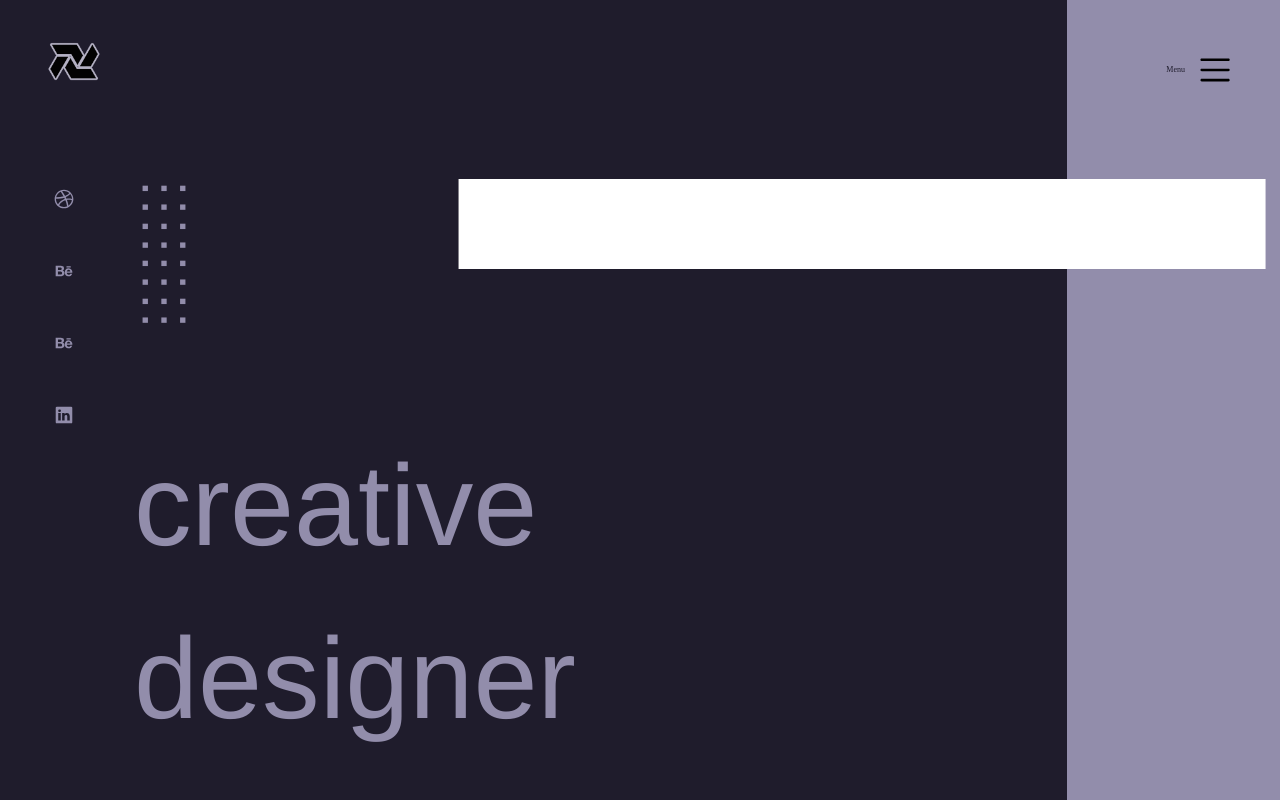
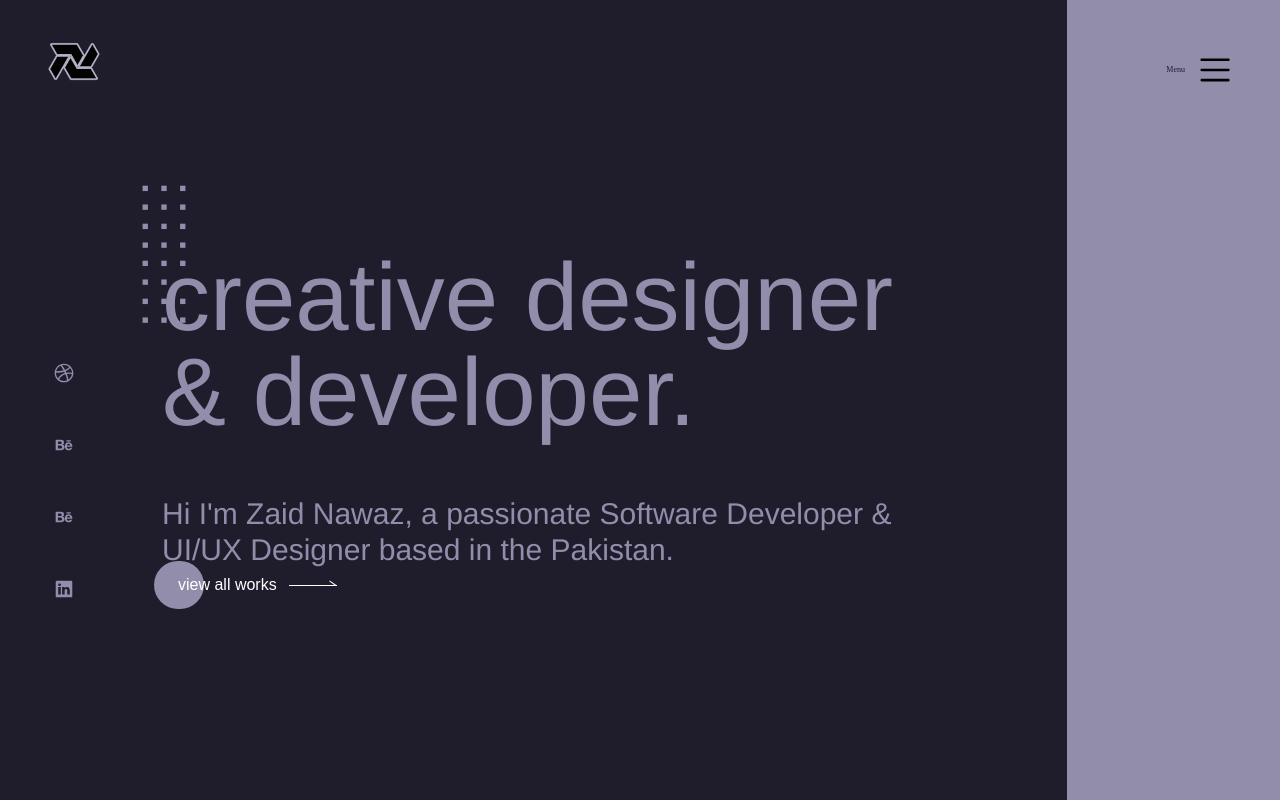
Before and after one commit to ZaidAlvi786/personal-portfolio, a Next.js app: page / in a window 1280 px wide. Built offline with nearby package versions, Linux system fonts and the light colour scheme.

Commit message:
header ui fixes with animations on page load

```diff
--- a/components/Header.tsx
+++ b/components/Header.tsx
@@ -7,7 +7,7 @@ import BehanceIcon from "@/public/BehanceIcon";
 import GithubIcon from "@/public/GithubIcon";
 import LinkdienIcon from "@/public/assets/Linkdien";
 import DotBoxIcon from "@/public/DotBox";
-import { motion } from 'framer-motion';
+import { motion } from "framer-motion";
 export default function Header() {
   const [isHovered, setIsHovered] = useState(false);
 
@@ -52,7 +52,7 @@ export default function Header() {
           </div>
         </div>
         <div className="flex gap-[50px] w-[90%]">
-          <div className="flex flex-col gap-8 pl-5 ">
+          <div className="flex flex-col justify-end gap-8 pl-5 ">
             <span className="w-[40px] h-[40px] flex justify-center items-center group">
               <span className="w-[35px] h-[35px] flex justify-center items-center group-hover:bg-custom-gray rounded-full">
                 <DribbleIcon
@@ -94,52 +94,114 @@ export default function Header() {
           <div>
             <div>
               <span className="absolute flex flex-col h-[150px]">
-                <DotBoxIcon width="60px" height="50px"  />
+                <DotBoxIcon width="60px" height="50px" />
                 <DotBoxIcon width="60px" height="50px" />
                 <DotBoxIcon width="60px" height="50px" />
                 <DotBoxIcon width="60px" height="50px" />
               </span>
-              <div className="flex flex-col gap-[50px]">
+              <div
+                className={`flex flex-col gap-[10px] overflow-x-hidden ${
+                  isBoxComplete ? "pt-[30px]" : ""
+                }`}
+              >
+                {!isBoxComplete && (
+                  <div className="felx flex-col gap-[10px]">
                     <motion.div
                       className="w-full h-[90px] bg-white"
-        initial={{ x: '-100%' }} // Start from off-screen to the left
-        animate={{ x: '200%' }} // Move to 200% to the right (off-screen)
-        transition={{ duration: 10.5, ease: 'easeOut' }}
-        // Set the state to true once the animation is complete
+                      initial={{ x: "-50%" }} // Start from off-screen to the left
+                      animate={{
+                        x: ["-50%", "0%", "100%"], // Move from left to center, then to the right
+                      }}
+                      transition={{
+                        duration: 3, // Total time for the whole animation
+                        ease: "easeOut",
+                        times: [0.5, 0.5, 1], // Control when each animation step happens
+                      }}
                       onAnimationComplete={() => setIsBoxComplete(true)}
                     />
+
+                    <motion.div
+                      className="w-[90%] h-[90px] bg-white"
+                      initial={{ x: "-50%" }} // Start from off-screen to the left
+                      animate={{
+                        x: ["-50%", "0%", "120%"], // Move from left to center, then to the right
+                      }}
+                      transition={{
+                        duration: 3, // Total time for the whole animation
+                        ease: "easeOut",
+                        times: [0.5, 0.5, 1], // Control when each animation step happens
+                      }}
+                      onAnimationComplete={() => setIsBoxComplete(true)}
+                    />
+                  </div>
+                )}
 
                 {/* Heading animation from bottom to top */}
                 {isBoxComplete && (
                   <motion.h1
-          className="text-custom-gray text-[7.2rem] font-custom-font mt-[100px]" // Adjust mt to place below box
-          initial={{ y: '100%' }}
+                    className="text-custom-gray ml-7 leading-[85px] text-[6rem] font-custom-font" // Adjust mt to place below box
+                    initial={{ y: "100%" }}
                     animate={{ y: 0 }}
-          transition={{ duration: 1, ease: 'easeOut' }}
+                    transition={{ duration: 1, ease: "easeOut" }}
                   >
                     creative designer
                   </motion.h1>
                 )}
-      <motion.div
+                {/* <motion.div
         className="w-full h-[90px] bg-white"
         initial={{ x: '-100%' }} // Start from off-screen to the left
         animate={{ x: '200%' }} // Move to 200% to the right (off-screen)
         transition={{ duration: 1.5, ease: 'easeOut' }}
         // Set the state to true once the animation is complete
         onAnimationComplete={() => setIsBoxComplete(true)}
-      />
+      /> */}
 
                 {/* Heading animation from bottom to top */}
                 {isBoxComplete && (
                   <motion.h1
-          className="text-custom-gray text-[7.2rem] font-custom-font mt-[100px]" // Adjust mt to place below box
-          initial={{ y: '100%' }}
+                    className="text-custom-gray ml-7 leading-[85px] text-[6rem] font-custom-font" // Adjust mt to place below box
+                    initial={{ y: "100%" }}
                     animate={{ y: 0 }}
-          transition={{ duration: 1, ease: 'easeOut' }}
+                    transition={{ duration: 1, ease: "easeOut" }}
                   >
                     & developer.
                   </motion.h1>
                 )}
+                {isBoxComplete && (
+                  <motion.div
+                    className="text-custom-gray ml-7 mt-12 text-3xl font-custom-font" // Adjust mt to place below box
+                    initial={{ y: "100%" }}
+                    animate={{ y: 0 }}
+                    transition={{ duration: 1.5, ease: "easeOut" }}
+                  >
+                    Hi I'm Zaid Nawaz, a passionate Software Developer & UI/UX
+                    Designer based in the Pakistan.
+                  </motion.div>
+                )}
+                <motion.div
+                  className="relative w-[210px] mt-8 ml-5 cursor-pointer group h-12 overflow-hidden flex pl-3 items-center"
+                  initial="initial"
+                  whileHover="hover"
+                  variants={{}} // 👈 Important to pass down hover state
+                >
+                  {/* Animated Circle */}
+                  <motion.div
+                    className="absolute left-0 top-0 h-full bg-custom-gray rounded-full z-0"
+                    variants={{
+                      initial: { width: 50 },
+                      hover: { width: "100%" },
+                    }}
+                    transition={{ duration: 0.5, ease: "easeInOut" }}
+                  />
+
+                  {/* Content in front */}
+                  <div className="relative z-10 text-white flex items-center space-x-3 w-full pl-3">
+                    <span>view all works</span>
+                    <span className="bg-white w-12 h-[1px]"></span>
+                    <span className="absolute right-7 bg-white w-2 h-[1px] origin-right rotate-[35deg]"></span>
+                  </div>
+                </motion.div>
+
                 {/* <h1 className="text-custom-gray text-[7.2rem] font-custom-font">
                 creative designer
               </h1>
```
Lines whose indentation alone changed are shown as unchanged.
